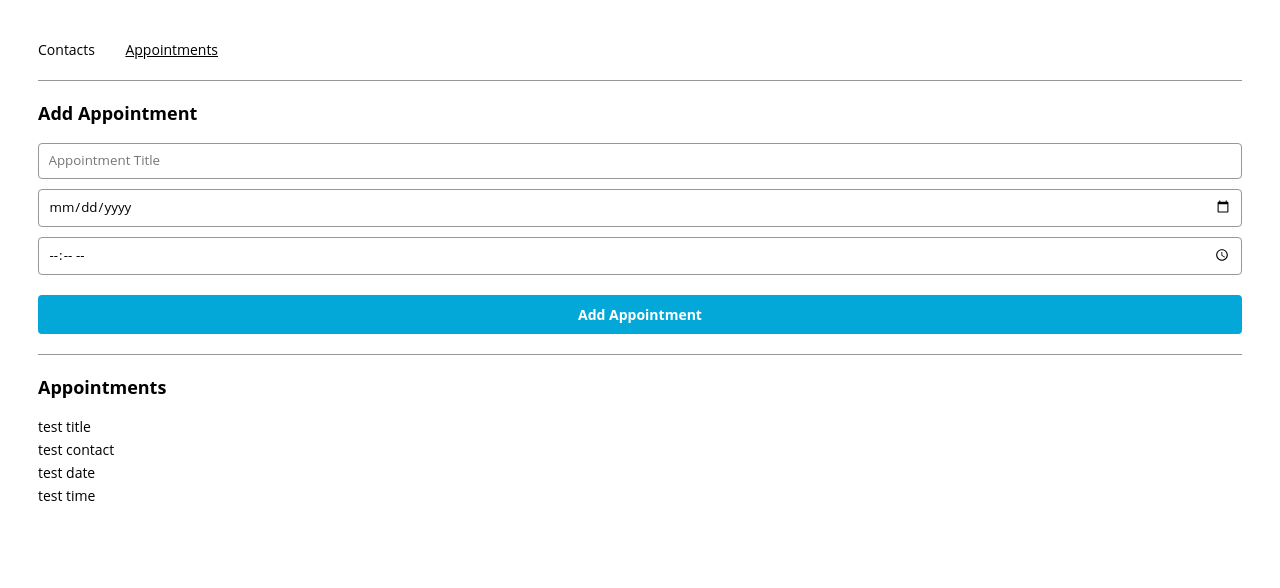
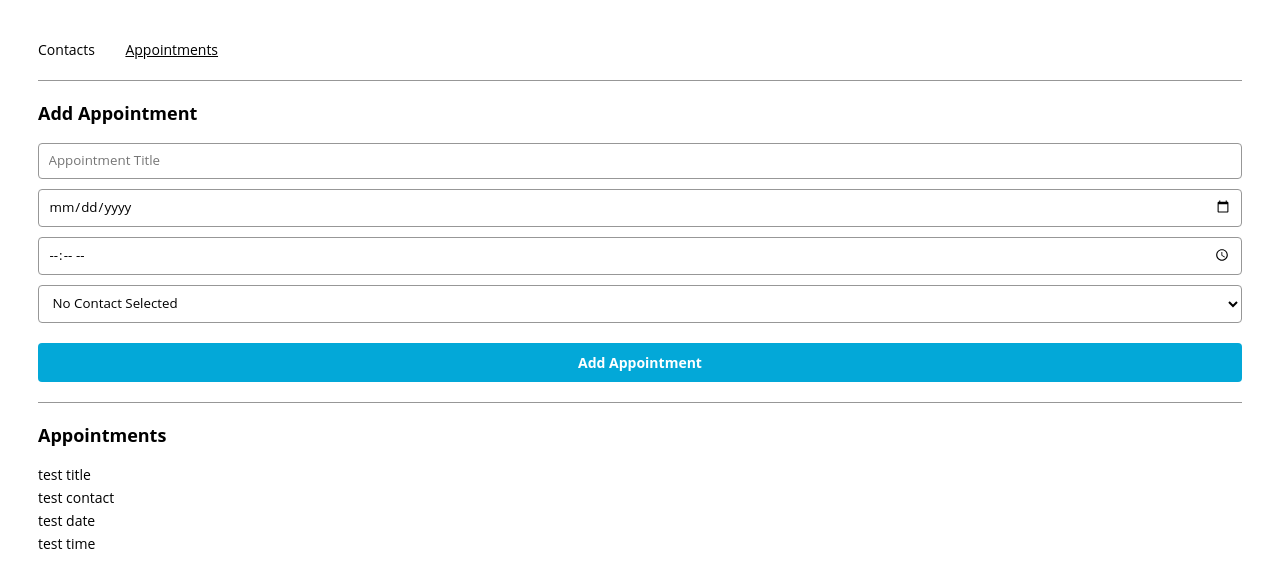
Before and after one commit to Joshua-Bernard/appointment-planner, a React (Create React App) app: page /appointments in a window 1280 px wide. Shown: the top 588 px of the page. Built offline with nearby package versions, Linux system fonts and the light colour scheme.

Commit message:
Refactor ContactPicker component to include dynamic options

```diff
--- a/src/components/contactPicker/ContactPicker.js
+++ b/src/components/contactPicker/ContactPicker.js
@@ -1,7 +1,25 @@
 import React from "react";
 
-export const ContactPicker = () => {
+export const ContactPicker = (props) => {
   return (
-    <></>
+    <>
+      <select
+        value={props.value}
+        name={props.name}
+        onChange={props.onChange}
+        aria-label="Contact Picker"
+      >
+        <option value={""} key={-1}>
+          No Contact Selected
+        </option>
+        {props.contacts.map((contact) => {
+          return (
+            <option value={contact} key={contact}>
+              {contact}
+            </option>
+          );
+        })}
+      </select>
+    </>
   );
 };
```
